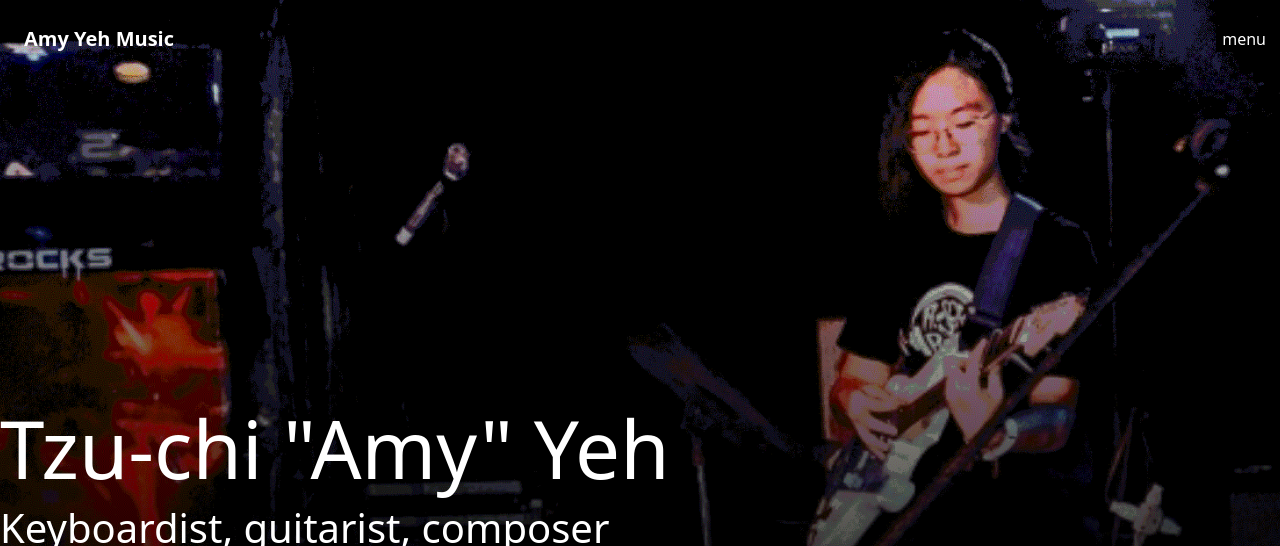
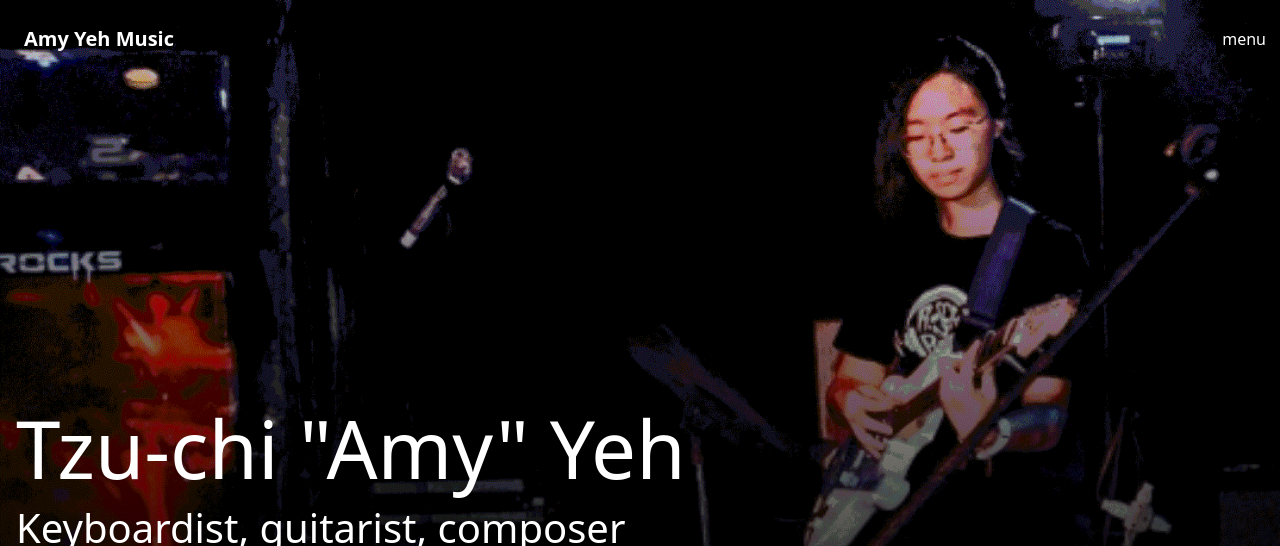
Before and after one commit to coleaniblett/amy-yeh-music, a React (Create React App) app: page / in a window 1280 px wide. Shown: the top 546 px of the page. Built offline with nearby package versions, Linux system fonts and the light colour scheme.

Commit message:
fix issue with Bootstrap grid

```diff
--- /dev/null
+++ b/src/components/App/App.css
@@ -0,0 +1,3 @@
+.row {
+  margin-right: 0;
+}
--- a/src/components/App/App.tsx
+++ b/src/components/App/App.tsx
@@ -1,4 +1,5 @@
 import React from 'react';
+import './App.css';
 import { Banner } from'../Banner/Banner';
 import { Hero } from '../Hero/Hero';
 import { Intro } from '../Intro/Intro';
--- a/src/components/Banner/Banner.tsx
+++ b/src/components/Banner/Banner.tsx
@@ -4,7 +4,7 @@ import React from 'react';
 export const Banner: React.FC = () => {
   return (
     <header
-      className="header p-2 row position-absolute start-0 top-0 end-0">
+      className="header p-2 position-absolute start-0 top-0 end-0">
       <div className="d-flex justify-content-between align-items-center">
         <p className="text-white fs-5 fw-bold m-3">
           Amy Yeh Music
--- a/src/components/Contact/Contact.tsx
+++ b/src/components/Contact/Contact.tsx
@@ -2,7 +2,7 @@ import React from 'react';
 
 export const Contact: React.FC = () => {
   return (
-    <div className="contact row p-3 text-white bg-black text-center">
+    <div className="contact d-flex p-3 text-white bg-black text-center">
       <p className="p-2 col">Email</p>
       <p className="p-2 col">Soundcloud</p>
       <p className="p-2 col">Phone</p>
--- a/src/components/Hero/Hero.tsx
+++ b/src/components/Hero/Hero.tsx
@@ -3,9 +3,9 @@ import React from 'react';
 
 export const Hero: React.FC = () => {
   return (
-    <div className="hero row position-relative min-vh-100">
+    <div className="hero position-relative min-vh-100 p-3">
       <div className="position-absolute top-50 text-white">
-        <h1 className="display-1">
+        <h1 className="display-1 fw-normal">
           Tzu-chi "Amy" Yeh
         </h1>
         <h3 className="display-6">
--- a/src/components/Highlights/Highlights.css
+++ b/src/components/Highlights/Highlights.css
@@ -1,3 +1,7 @@
+.highlights {
+  background-color: gray;
+}
+
 .media-container {
   max-height: 42vw;
 }
--- a/src/components/Highlights/Highlights.tsx
+++ b/src/components/Highlights/Highlights.tsx
@@ -8,7 +8,7 @@ import KatocheDemo from '../../assets/KatocheDemo.mp4';
 
 export const Highlights: React.FC = () => {
   return (
-    <div className="highlights row bg-black">
+    <div className="highlights">
       <HighlightsLeft media={AmyCommercial} text="Composing original commercial music"/>
       <HighlightsRight media={KatocheDemo} text="Bringing life to virtual worlds"/>
       <HighlightsLeft media={AmyCommercial} text="Lorem Ipsum"/>
--- a/src/components/HighlightsLeft/HighlightsLeft.tsx
+++ b/src/components/HighlightsLeft/HighlightsLeft.tsx
@@ -7,7 +7,7 @@ interface Props {
 
 export const HighlightsLeft: React.FC<Props> = ({media, text}: Props) => {
   return (
-    <div className="highlights row bg-black">
+    <div className="highlights d-flex">
       <div className="media-container col-md-7">
         <video className="media" controls>
           <source src={media} type="video/mp4"></source>
--- a/src/components/HighlightsRight/HighlightsRight.tsx
+++ b/src/components/HighlightsRight/HighlightsRight.tsx
@@ -1,5 +1,4 @@
 import React from 'react';
-import KatocheDemo from '../../assets/KatocheDemo.mp4';
 
 interface Props {
   media: any;
@@ -8,7 +7,7 @@ interface Props {
 
 export const HighlightsRight: React.FC<Props> = ({media, text}: Props) => {
   return (
-    <div className="highlights-right row bg-black">
+    <div className="highlights d-flex">
       <div className="text-container text-right col-md-5 text-white">
         <h3 className="highlight-text text-right m-auto">
           {text}
```
Lines whose indentation alone changed are shown as unchanged.
